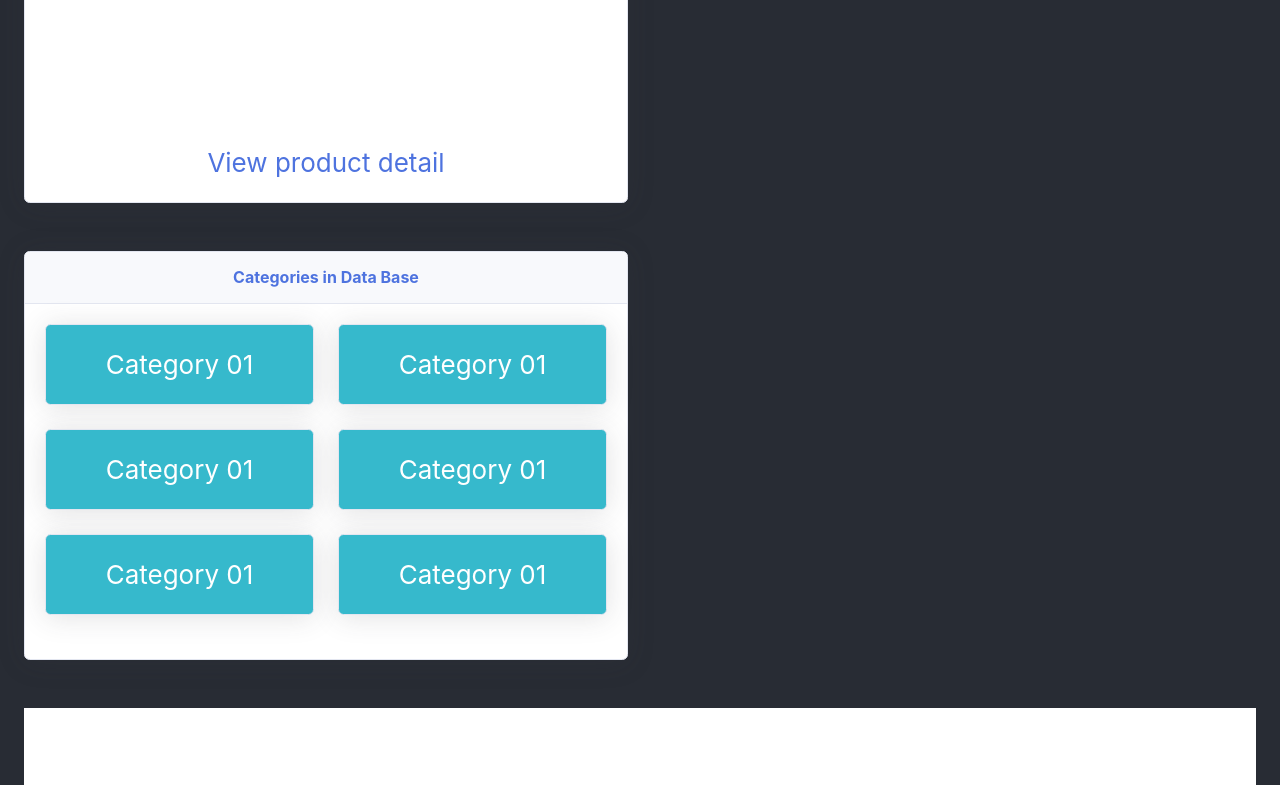
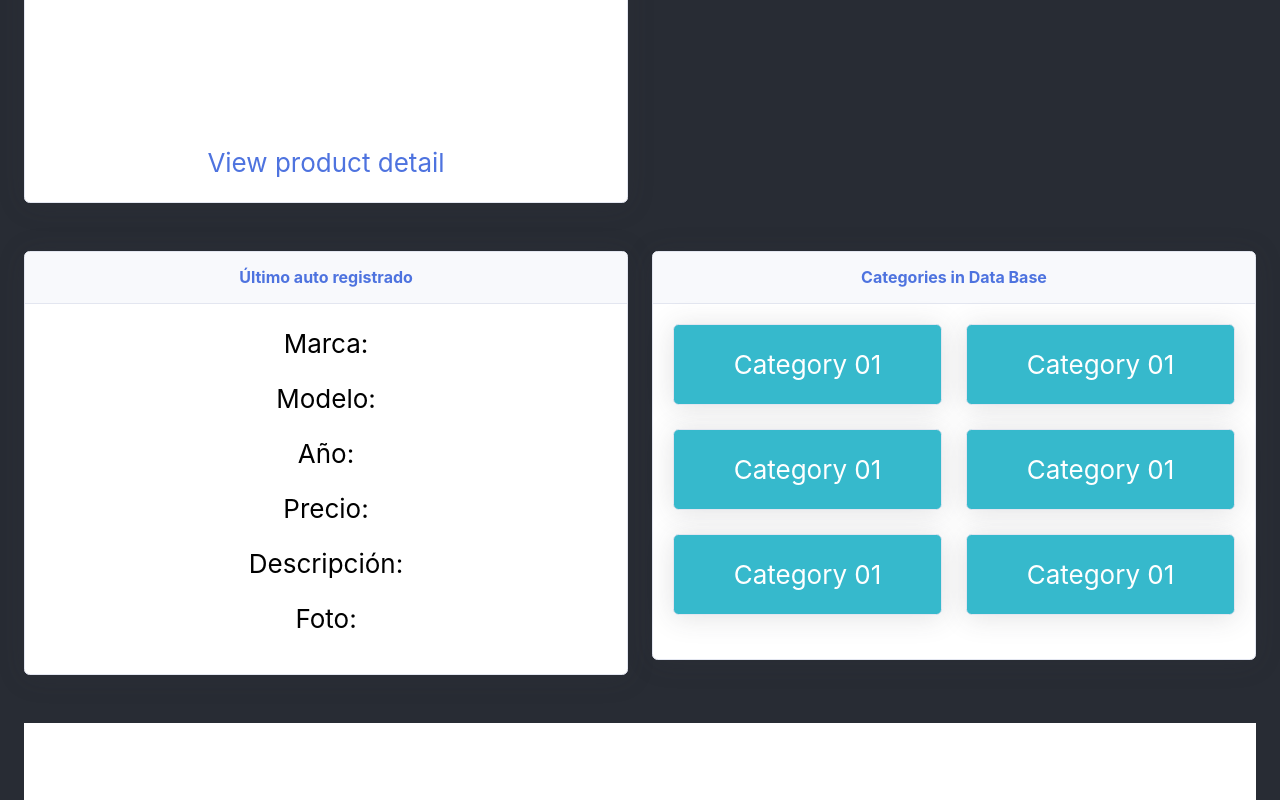
Before and after one commit to pedrocamet/react, a React (Create React App) app: page / in a window 1280 px wide. Shown: the part 580-1380 px from the top of the page. Built offline with nearby package versions, Linux system fonts and the light colour scheme; no server answers.

Commit message:
ultimo producto terminado

```diff
--- a/src/App.js
+++ b/src/App.js
@@ -3,7 +3,6 @@ import './App.css';
 
 import Footer from './Components/Footer';
 import Content from './Components/Content';
-import MostrarProductos from './Components/MostrarProductos';
 
 
 
@@ -17,6 +16,7 @@ function App() {
         <div id="wrapper">
 
           <div class="container-fluid">
+
 
                 <Content/>
                 <Footer/>
--- a/src/Components/Content.js
+++ b/src/Components/Content.js
@@ -6,6 +6,7 @@ import EtiquetaPrecio from './EtiquetaPrecio';
 import EtiquetaUsers from './EtiquetaUsers';
 import EtCategoria from './EtCategoria';
 import MostrarProductos from './MostrarProductos';
+import UltimoAuto from './UltimoAuto';
 
 function Content (){
   return (
@@ -57,11 +58,24 @@ function Content (){
 									<h6 className="m-0 font-weight-bold text-primary"> Listado de productos </h6>
 								</div>
 								<div className="card-body-2">
-									<MostrarProductos className="mostrarProductos"/>
+									<MostrarProductos />
 
 								</div>
 							</div>
 						</div>
+
+						<div className="col-lg-6 mb-4">
+							<div className="card shadow mb-4">
+								<div className="card-header py-3">
+									<h6 className="m-0 font-weight-bold text-primary"> Último auto registrado </h6>
+								</div>
+								<div className="card-body-2">
+									<UltimoAuto />
+
+								</div>
+							</div>
+						</div>
+
 
 
 						<div className="col-lg-6 mb-4">
--- /dev/null
+++ b/src/Components/UltimoAuto.js
@@ -0,0 +1,40 @@
+import React, {Component} from "react";
+
+class UltimoAuto extends Component {
+
+    constructor(props){
+        super(props);
+        this.state = {
+            valores: []
+        }
+    }
+
+        componentDidMount(){
+            fetch("http://localhost:3005/ultimo-producto")
+                .then(response => response.json())
+                .then(data => this.setState( {valores: data.data}))
+                .catch(error => console.log(error))
+
+        }
+
+
+        render(){
+
+            const {valores} = this.state
+
+
+            return (
+                <div>
+                    <p> Marca: {valores.marca} </p>
+                    <p>Modelo: {valores.modelo}</p>
+                    <p>Año: {valores.año}</p>
+                    <p>Precio: {valores.precio}</p>
+                    <p>Descripción: {valores.descripcion}</p>
+                    <p>Foto: {valores.foto}</p>
+                </div>
+
+            )
+            }
+    }
+
+export default UltimoAuto;
```
